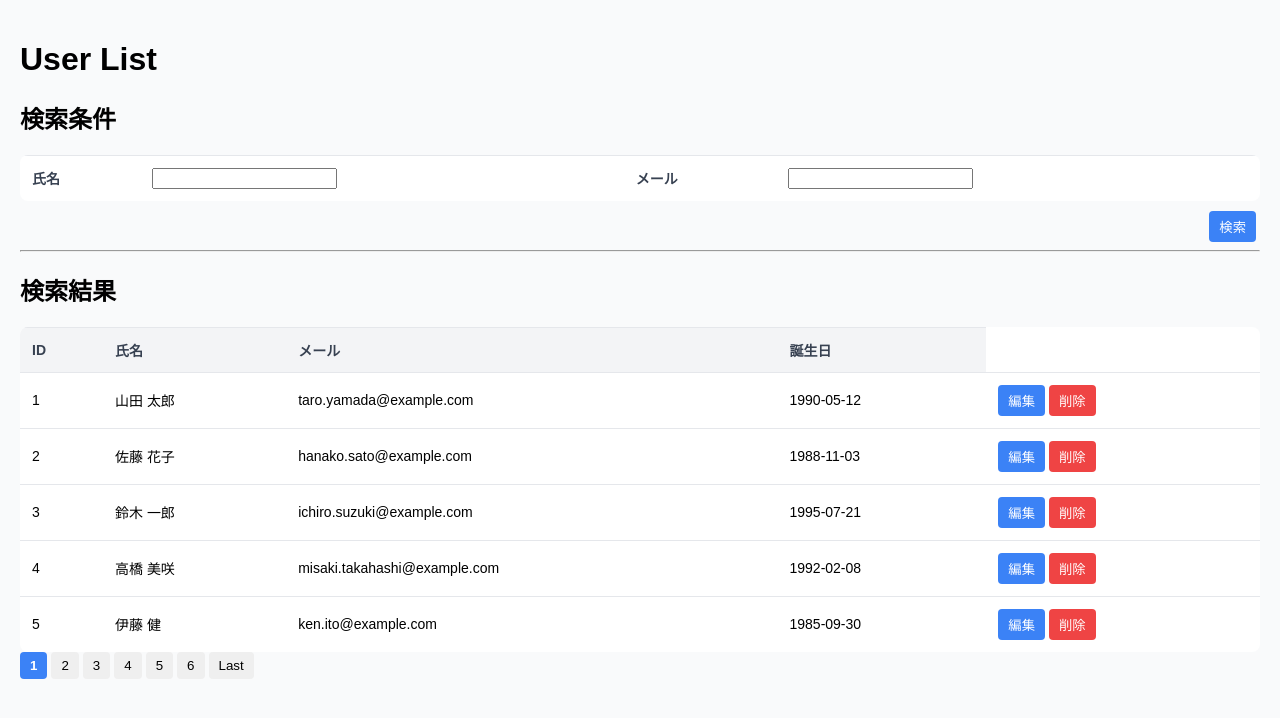
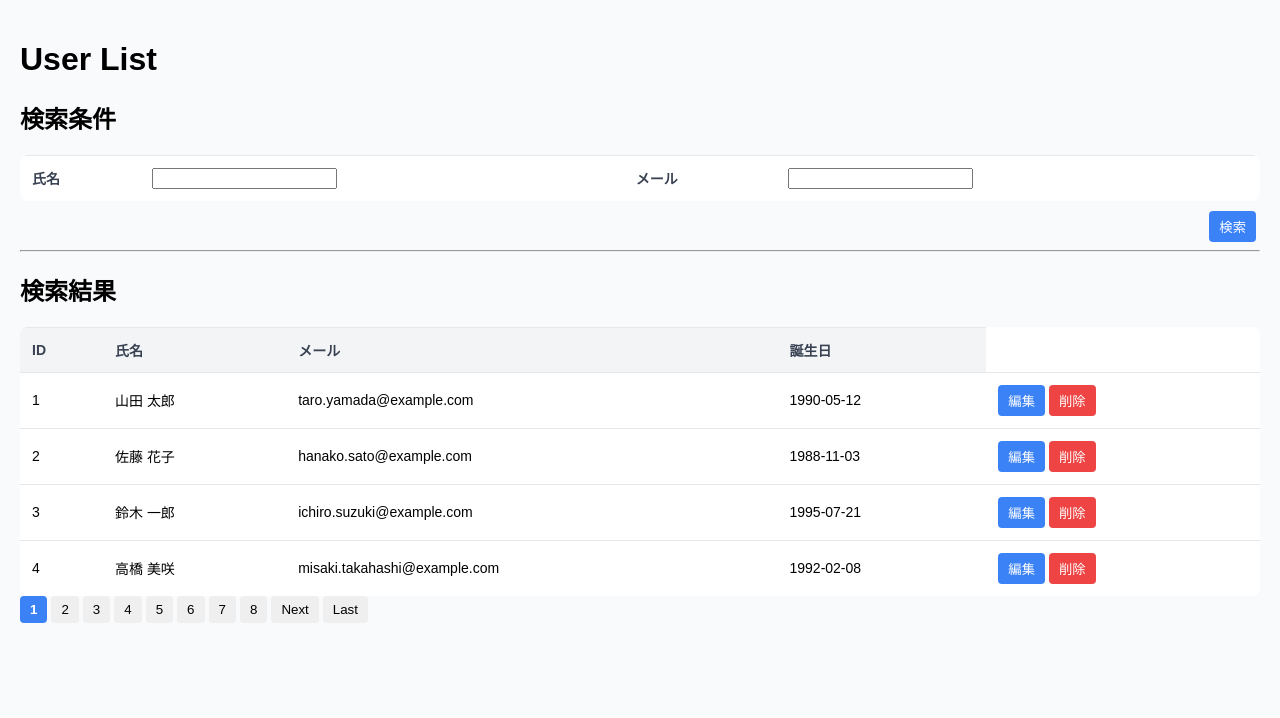
Before and after one commit to tetsumaru-tech/portfolio-react-admin-system, a React (Vite) app: page / in a window 1280 px wide. Shown: the top 718 px of the page. Built offline with nearby package versions, Linux system fonts and the light colour scheme.

Commit message:
レビュー指摘事項を反映

```diff
--- a/src/components/Pagination.tsx
+++ b/src/components/Pagination.tsx
@@ -12,18 +12,19 @@ export function Pagination({
   return (
     <>
       <div>
-        {currentPage !== 1 ? (
+        {currentPage > 1 && (
           <button
-            key="first"
             onClick={() => onPaging(1)}
             style={{
               fontWeight: currentPage === 1 ? 'bold' : 'normal',
             }}
-            className={currentPage === 1 ? 'current' : ''}
           >
             First
           </button>
-        ) : null}
+        )}
+        {currentPage > 1 && (
+          <button onClick={() => onPaging(currentPage - 1)}>Previous</button>
+        )}
         {Array.from({ length: lastPage }, (_, i) => {
           const page = i + 1;
           return (
@@ -41,18 +42,19 @@ export function Pagination({
             </>
           );
         })}
-        {currentPage !== lastPage ? (
+        {currentPage < lastPage && (
+          <button onClick={() => onPaging(currentPage + 1)}>Next</button>
+        )}
+        {currentPage < lastPage && (
           <button
-            key="last"
             onClick={() => onPaging(lastPage)}
             style={{
               fontWeight: currentPage === lastPage ? 'bold' : 'normal',
             }}
-            className={currentPage === lastPage ? 'current' : ''}
           >
             Last
           </button>
-        ) : null}
+        )}
       </div>
     </>
   );
--- a/src/pages/UserListPage.tsx
+++ b/src/pages/UserListPage.tsx
@@ -9,10 +9,10 @@ export default function UserListPage() {
   const [condition, setCondition] = useState<UserSearchCondition>({});
   const [filteredUsers, setFilteredUsers] = useState<User[]>(users);
   const [page, setPage] = useState<number>(1);
-  const perPage = 5; // 1ページ毎の件数
+  const perPage = 4; // 1ページ毎の件数
   const startIndex = (page - 1) * perPage;
   const paginatedUsers = filteredUsers.slice(startIndex, startIndex + perPage);
-  const lastPage = Math.floor(filteredUsers.length / perPage);
+  const lastPage = Math.ceil(filteredUsers.length / perPage);
 
   function handleSearch(): void {
     setFilteredUsers(
```
